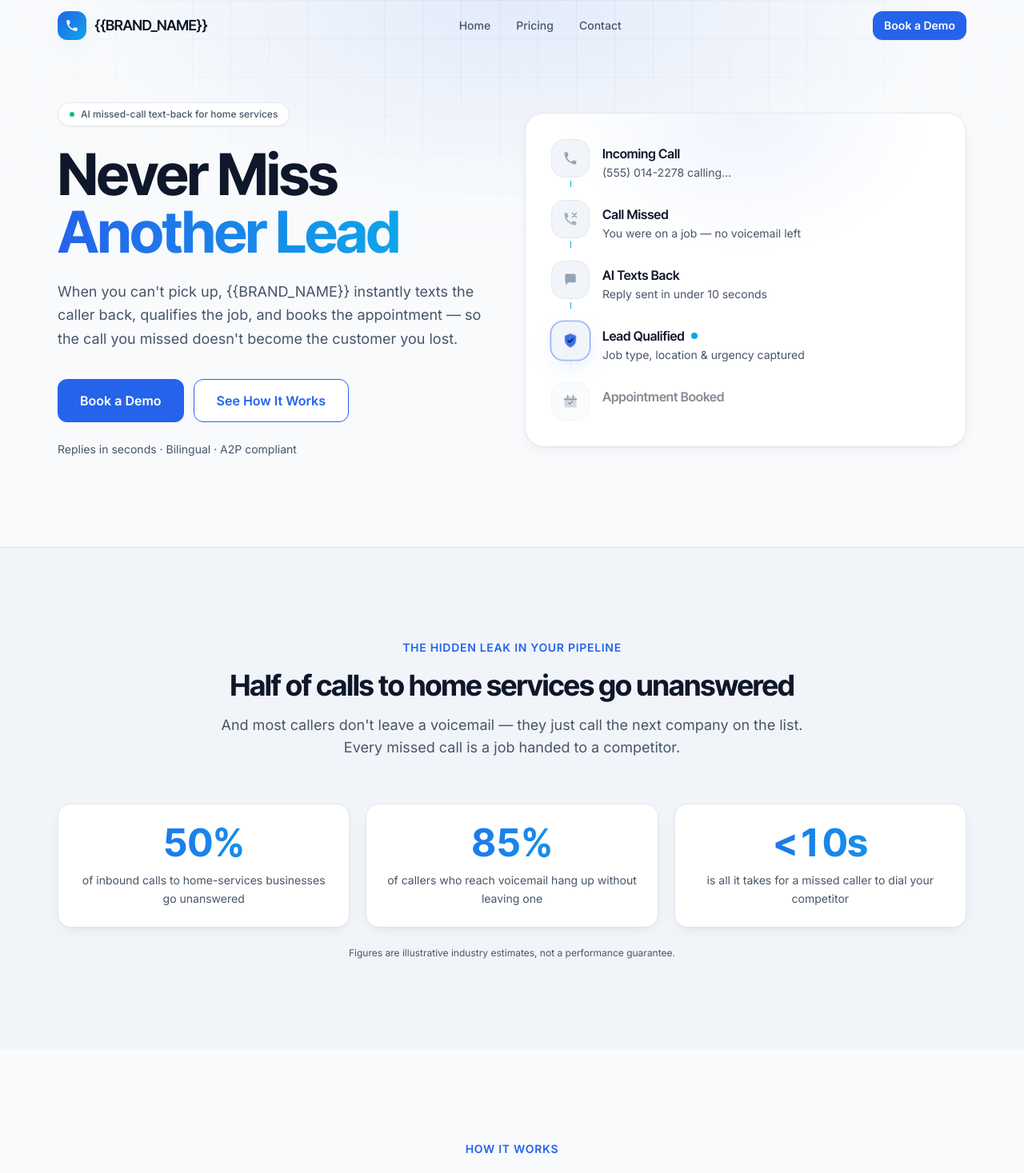
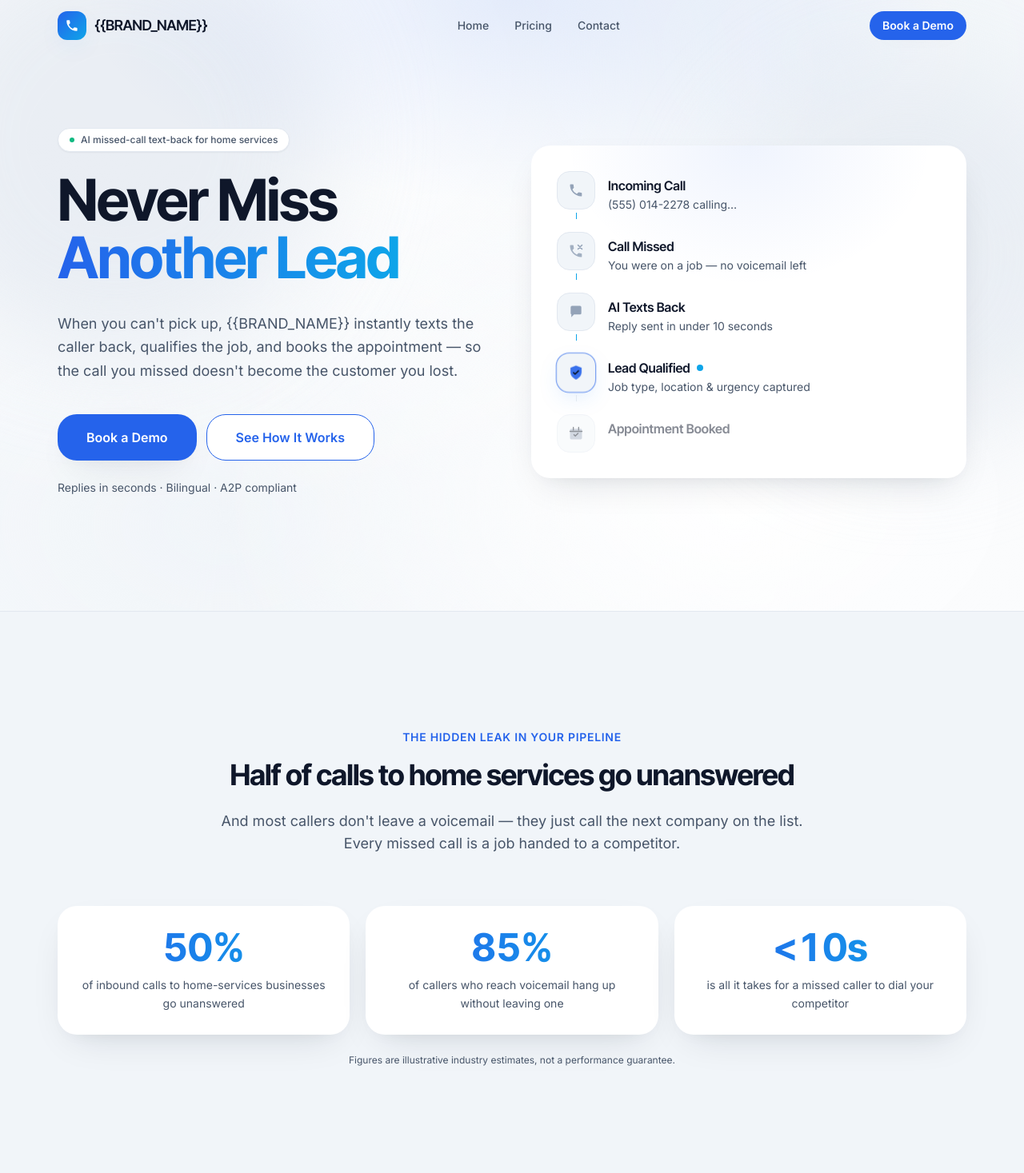
Before and after one commit to Robetot/agency-frontend, a Next.js app: page / in a window 1280 px wide. Shown: the top 1467 px of the page at 80% size. Built offline with nearby package versions, Linux system fonts and the light colour scheme.

Commit message:
Refine aesthetic: mesh background, hero blobs, softer radii/shadows, airier spacing, larger CTAs

```diff
--- a/app/contact/page.tsx
+++ b/app/contact/page.tsx
@@ -32,7 +32,7 @@ export default function ContactPage() {
           </p>
         </div>
 
-        <div className="mx-auto mt-12 grid max-w-5xl gap-8 lg:grid-cols-2 lg:items-start">
+        <div className="mx-auto mt-14 grid max-w-5xl gap-8 lg:grid-cols-2 lg:items-start">
           <ContactForm />
 
           {/* Calendly scheduler embed */}
--- a/app/globals.css
+++ b/app/globals.css
@@ -16,6 +16,13 @@
 
   body {
     @apply bg-bg-primary text-text antialiased;
+    background-image: radial-gradient(at 18% 12%, #ffffff 0px, transparent 55%),
+      radial-gradient(at 82% 8%, #f1f5f9 0px, transparent 50%),
+      radial-gradient(at 72% 78%, #ffffff 0px, transparent 50%),
+      radial-gradient(at 22% 82%, #f1f5f9 0px, transparent 55%),
+      radial-gradient(at 50% 50%, #f8fafc 0px, transparent 70%);
+    background-attachment: fixed;
+    background-repeat: no-repeat;
     font-feature-settings: "cv11", "ss01";
     text-rendering: optimizeLegibility;
   }
@@ -42,11 +49,11 @@
 
 @layer components {
   .glass {
-    @apply border border-line bg-bg-card shadow-card;
+    @apply rounded-3xl bg-bg-card shadow-soft;
   }
 
   .glass-strong {
-    @apply border border-line bg-bg-card shadow-card;
+    @apply rounded-3xl bg-bg-card shadow-soft;
   }
 
   .container-px {
--- a/app/legal/page.tsx
+++ b/app/legal/page.tsx
@@ -144,7 +144,7 @@ function LegalSection({
     <section
       id={id}
       aria-labelledby={`${id}-heading`}
-      className="scroll-mt-28 border-t border-line py-10 first:border-t-0 first:pt-0"
+      className="scroll-mt-28 border-t border-line py-12 first:border-t-0 first:pt-0"
       >
       <h2
         id={`${id}-heading`}
--- a/app/page.tsx
+++ b/app/page.tsx
@@ -40,10 +40,17 @@ export default function HomePage() {
       />
 
       {/* ---------- HERO ---------- */}
-      <section className="relative overflow-hidden pt-28 sm:pt-32">
-        <div className="pointer-events-none absolute inset-0 bg-grid-faint [background-size:48px_48px] [mask-image:radial-gradient(70%_50%_at_50%_0%,black,transparent)]" />
+      <section className="relative overflow-hidden pt-32 sm:pt-40">
+        <div
+          aria-hidden="true"
+          className="pointer-events-none absolute -left-32 -top-24 h-[34rem] w-[34rem] rounded-full bg-[#E2E8F0] opacity-70 blur-3xl"
+        />
+        <div
+          aria-hidden="true"
+          className="pointer-events-none absolute -right-24 top-20 h-[30rem] w-[30rem] rounded-full bg-[#E2E8F0] opacity-60 blur-3xl"
+        />
         <div className="pointer-events-none absolute inset-x-0 top-0 h-[600px] bg-radial-accent" />
-        <div className="container-px relative grid items-center gap-12 pb-20 lg:grid-cols-2 lg:gap-8 lg:pb-28">
+        <div className="container-px relative grid items-center gap-14 pb-24 lg:grid-cols-2 lg:gap-12 lg:pb-36">
           <div>
             <Reveal from="up">
               <span className="inline-flex items-center gap-2 rounded-full border border-line bg-bg-card px-3.5 py-1.5 text-xs font-medium text-text-secondary shadow-sm">
@@ -59,14 +66,14 @@ export default function HomePage() {
               </h1>
             </Reveal>
             <Reveal from="up" delay={0.12}>
-              <p className="mt-6 max-w-xl text-lg leading-relaxed text-text-secondary">
+              <p className="mt-8 max-w-xl text-lg leading-relaxed text-text-secondary">
                 When you can&apos;t pick up, {BRAND_NAME} instantly texts the caller
                 back, qualifies the job, and books the appointment — so the call you
                 missed doesn&apos;t become the customer you lost.
               </p>
             </Reveal>
             <Reveal from="up" delay={0.18}>
-              <div className="mt-9 flex flex-col gap-3 sm:flex-row">
+              <div className="mt-10 flex flex-col gap-3 sm:flex-row">
                 <Button href="/contact" size="lg">
                   Book a Demo
                 </Button>
@@ -89,7 +96,7 @@ export default function HomePage() {
       </section>
 
       {/* ---------- PROBLEM ---------- */}
-      <section className="border-t border-line bg-bg-secondary py-20 sm:py-28">
+      <section className="border-t border-line bg-bg-secondary py-28 sm:py-36">
         <div className="container-px">
           <Reveal>
             <div className="mx-auto max-w-3xl text-center">
@@ -97,14 +104,14 @@ export default function HomePage() {
               <h2 className="mt-4 font-heading text-3xl font-bold sm:text-4xl">
                 Half of calls to home services go unanswered
               </h2>
-              <p className="mt-4 text-lg text-text-secondary">
+              <p className="mt-6 text-lg text-text-secondary">
                 And most callers don&apos;t leave a voicemail — they just call the next
                 company on the list. Every missed call is a job handed to a competitor.
               </p>
             </div>
           </Reveal>
 
-          <div className="mt-14 grid gap-5 sm:grid-cols-3">
+          <div className="mt-16 grid gap-5 sm:grid-cols-3">
             {[
               {
                 value: <CountUp to={50} suffix="%" />,
@@ -144,7 +151,7 @@ export default function HomePage() {
       </section>
 
       {/* ---------- HOW IT WORKS ---------- */}
-      <section id="how-it-works" className="py-20 sm:py-28">
+      <section id="how-it-works" className="py-28 sm:py-36">
         <div className="container-px">
           <Reveal>
             <div className="mx-auto max-w-3xl text-center">
@@ -155,7 +162,7 @@ export default function HomePage() {
             </div>
           </Reveal>
 
-          <ol className="mt-14 grid gap-6 md:grid-cols-3">
+          <ol className="mt-16 grid gap-6 md:grid-cols-3">
             {steps.map((step, i) => (
               <Reveal key={step.title} delay={i * 0.1} from="up" as="li">
                 <Card interactive className="h-full">
@@ -183,7 +190,7 @@ export default function HomePage() {
       {/* ---------- INTERACTIVE DEMO 1: CONVERSATION ---------- */}
       <section
         id="conversation-demo"
-        className="border-y border-line bg-bg-secondary py-20 sm:py-28"
+        className="border-y border-line bg-bg-secondary py-28 sm:py-36"
       >
         <div className="container-px grid items-center gap-12 lg:grid-cols-2">
           <Reveal from="right">
@@ -192,7 +199,7 @@ export default function HomePage() {
               <h2 className="mt-4 font-heading text-3xl font-bold sm:text-4xl">
                 Watch a real lead get qualified — by text
               </h2>
-              <p className="mt-4 text-lg leading-relaxed text-text-secondary">
+              <p className="mt-6 text-lg leading-relaxed text-text-secondary">
                 A homeowner with a leaking water heater calls and you can&apos;t pick
                 up. Here&apos;s exactly how the assistant turns that missed call into a
                 booked, priority appointment — captured area, urgency, and time slot
@@ -220,7 +227,7 @@ export default function HomePage() {
       </section>
 
       {/* ---------- INTERACTIVE DEMO 2: ROI ---------- */}
-      <section id="roi-calculator" className="py-20 sm:py-28">
+      <section id="roi-calculator" className="py-28 sm:py-36">
         <div className="container-px">
           <Reveal>
             <div className="mx-auto max-w-3xl text-center">
@@ -228,7 +235,7 @@ export default function HomePage() {
               <h2 className="mt-4 font-heading text-3xl font-bold sm:text-4xl">
                 What are missed calls costing you?
               </h2>
-              <p className="mt-4 text-lg text-text-secondary">
+              <p className="mt-6 text-lg text-text-secondary">
                 Drag the sliders to see how much revenue you could recover every month
                 by answering the calls you currently miss.
               </p>
@@ -241,7 +248,7 @@ export default function HomePage() {
       </section>
 
       {/* ---------- FEATURES ---------- */}
-      <section className="border-t border-line bg-bg-secondary py-20 sm:py-28">
+      <section className="border-t border-line bg-bg-secondary py-28 sm:py-36">
         <div className="container-px">
           <Reveal>
             <div className="mx-auto max-w-3xl text-center">
@@ -252,7 +259,7 @@ export default function HomePage() {
             </div>
           </Reveal>
 
-          <div className="mt-14 grid gap-5 sm:grid-cols-2 lg:grid-cols-3">
+          <div className="mt-16 grid gap-5 sm:grid-cols-2 lg:grid-cols-3">
             {features.map((feature, i) => {
               const isEmergency = feature.tone === "danger";
               return (
@@ -294,7 +301,7 @@ export default function HomePage() {
       </section>
 
       {/* ---------- FAQ ---------- */}
-      <section id="faq" className="py-20 sm:py-28">
+      <section id="faq" className="py-28 sm:py-36">
         <div className="container-px">
           <div className="grid gap-12 lg:grid-cols-[0.8fr_1.2fr]">
             <Reveal from="right">
@@ -316,16 +323,16 @@ export default function HomePage() {
       </section>
 
       {/* ---------- FINAL CTA ---------- */}
-      <section className="pb-24 sm:pb-32">
+      <section className="pb-28 sm:pb-36">
         <div className="container-px">
           <Reveal>
-            <div className="glass-strong relative overflow-hidden rounded-3xl px-6 py-16 text-center sm:px-12 sm:py-20">
+            <div className="glass-strong relative overflow-hidden rounded-3xl px-6 py-20 text-center sm:px-12 sm:py-24">
               <div className="pointer-events-none absolute inset-0 bg-radial-accent" />
               <div className="relative mx-auto max-w-2xl">
                 <h2 className="font-heading text-3xl font-bold sm:text-5xl">
                   Stop losing jobs to voicemail
                 </h2>
-                <p className="mt-5 text-lg text-text-secondary">
+                <p className="mt-8 text-lg text-text-secondary">
                   See how {BRAND_NAME} answers, qualifies, and books your missed calls —
                   live, on a quick demo built around your business.
                 </p>
--- a/components/ui/Accordion.tsx
+++ b/components/ui/Accordion.tsx
@@ -14,7 +14,7 @@ export function Accordion({ items }: { items: AccordionItem[] }) {
   const baseId = useId();
 
   return (
-    <div className="divide-y divide-line overflow-hidden rounded-2xl border border-line bg-bg-card">
+    <div className="divide-y divide-line overflow-hidden rounded-3xl bg-bg-card shadow-soft">
       {items.map((item, i) => {
         const isOpen = open === i;
         const headingId = `${baseId}-q-${i}`;
--- a/components/ui/Button.tsx
+++ b/components/ui/Button.tsx
@@ -6,20 +6,20 @@ type Variant = "primary" | "secondary" | "ghost";
 type Size = "sm" | "md" | "lg";
 
 const base =
-  "inline-flex items-center justify-center gap-2 rounded-xl font-semibold transition-all duration-200 focus-visible:outline-none focus-visible:ring-2 focus-visible:ring-accent-secondary focus-visible:ring-offset-2 focus-visible:ring-offset-bg-primary disabled:cursor-not-allowed disabled:opacity-50";
+  "inline-flex items-center justify-center gap-2 rounded-3xl font-semibold transition-all duration-200 focus-visible:outline-none focus-visible:ring-2 focus-visible:ring-accent-secondary focus-visible:ring-offset-2 focus-visible:ring-offset-bg-primary disabled:cursor-not-allowed disabled:opacity-50";
 
 const variants: Record<Variant, string> = {
   primary:
-    "bg-accent-primary text-white shadow-sm hover:bg-accent-primaryHover",
+    "bg-accent-primary text-white shadow-soft hover:bg-accent-primaryHover hover:shadow-soft-lg",
   secondary:
     "border border-accent-primary bg-bg-card text-accent-primary hover:bg-accent-primary/5",
   ghost: "text-text-secondary hover:bg-slate-100 hover:text-text",
 };
 
 const sizes: Record<Size, string> = {
-  sm: "px-3.5 py-2 text-sm",
-  md: "px-5 py-2.5 text-sm",
-  lg: "px-7 py-3.5 text-base",
+  sm: "px-4 py-2 text-sm",
+  md: "px-6 py-3 text-sm",
+  lg: "px-9 py-4 text-base",
 };
 
 type CommonProps = {
--- a/components/ui/Card.tsx
+++ b/components/ui/Card.tsx
@@ -11,9 +11,9 @@ export function Card({ children, className, interactive, ...rest }: CardProps) {
   return (
     <div
       className={cn(
-        "glass rounded-2xl p-6 shadow-card",
+        "glass rounded-3xl p-6 sm:p-7",
         interactive &&
-          "transition-all duration-300 hover:-translate-y-1 hover:border-accent-primary/40 hover:shadow-md",
+          "transition-all duration-300 hover:-translate-y-1.5 hover:shadow-soft-lg",
         className,
       )}
       {...rest}
--- a/components/ui/Input.tsx
+++ b/components/ui/Input.tsx
@@ -3,7 +3,7 @@ import type { InputHTMLAttributes, SelectHTMLAttributes, ReactNode } from "react
 import { cn } from "@/lib/utils";
 
 const fieldClasses =
-  "w-full rounded-xl border border-line bg-bg-card px-4 py-3 text-text placeholder:text-text-muted transition-colors focus:border-accent-primary focus:outline-none focus:ring-2 focus:ring-accent-primary/30";
+  "w-full rounded-2xl border border-line bg-bg-card px-4 py-3 text-text placeholder:text-text-muted transition-colors focus:border-accent-primary focus:outline-none focus:ring-2 focus:ring-accent-primary/30";
 
 type InputProps = InputHTMLAttributes<HTMLInputElement> & {
   label: string;
--- a/tailwind.config.ts
+++ b/tailwind.config.ts
@@ -41,12 +41,16 @@ const config: Config = {
         glow: "0 10px 30px -12px rgba(37, 130, 235, 0.35)",
         "glow-cyan": "0 10px 30px -12px rgba(14, 165, 233, 0.35)",
         card: "0 1px 2px rgba(15, 23, 42, 0.04), 0 6px 20px -8px rgba(15, 23, 42, 0.10)",
+        soft: "0 18px 50px -20px rgba(15, 23, 42, 0.16), 0 8px 24px -16px rgba(15, 23, 42, 0.10)",
+        "soft-lg": "0 30px 70px -24px rgba(15, 23, 42, 0.22), 0 12px 32px -18px rgba(15, 23, 42, 0.12)",
+      },
+      borderRadius: {
+        "4xl": "2rem",
       },
       backgroundImage: {
-        "grid-faint":
-          "linear-gradient(to right, rgba(100,116,139,0.08) 1px, transparent 1px), linear-gradient(to bottom, rgba(100,116,139,0.08) 1px, transparent 1px)",
         "radial-accent":
           "radial-gradient(60% 60% at 50% 0%, rgba(37,99,235,0.10) 0%, rgba(248,250,252,0) 70%)",
+        mesh: "radial-gradient(at 18% 12%, #FFFFFF 0px, transparent 55%), radial-gradient(at 82% 8%, #F1F5F9 0px, transparent 50%), radial-gradient(at 72% 78%, #FFFFFF 0px, transparent 50%), radial-gradient(at 22% 82%, #F1F5F9 0px, transparent 55%), radial-gradient(at 50% 50%, #F8FAFC 0px, transparent 70%)",
       },
       keyframes: {
         "pulse-ring": {
```
Also changed, not shown: app/pricing/page.tsx (+6 -6 lines).
